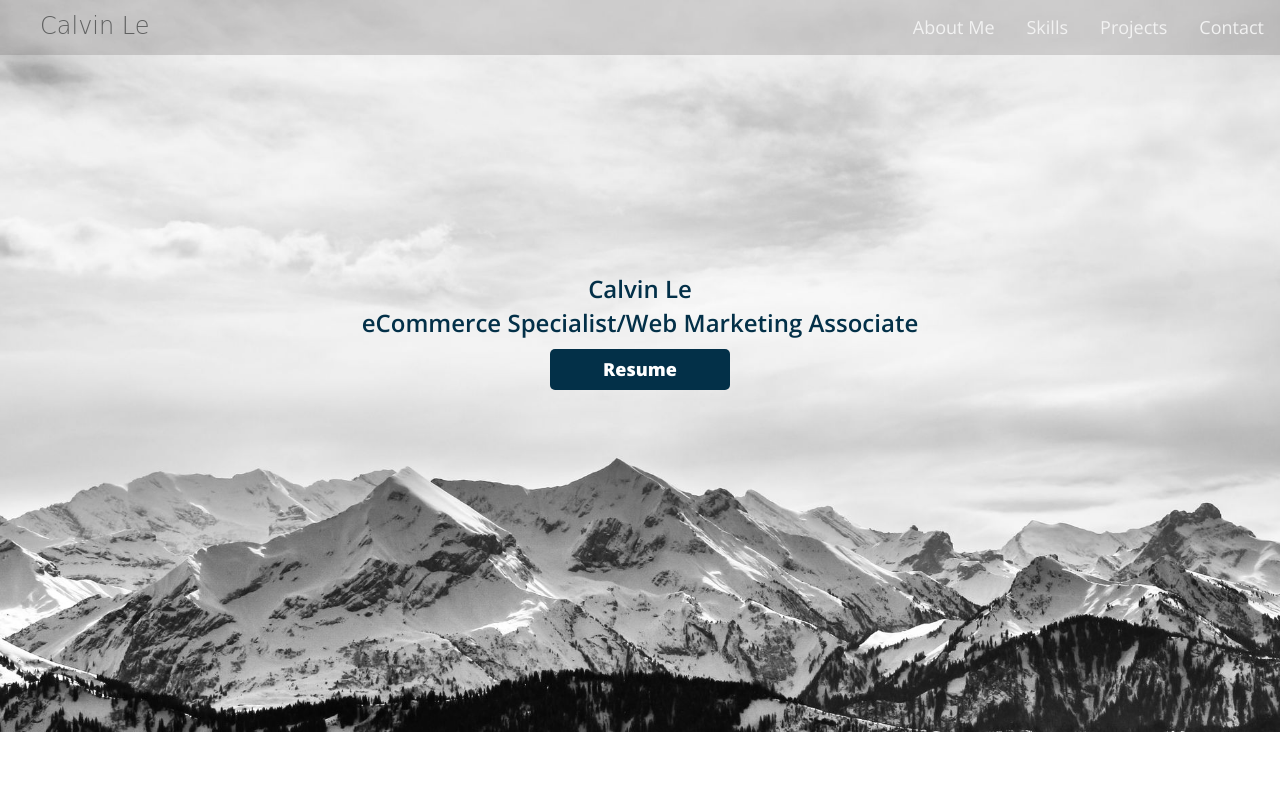
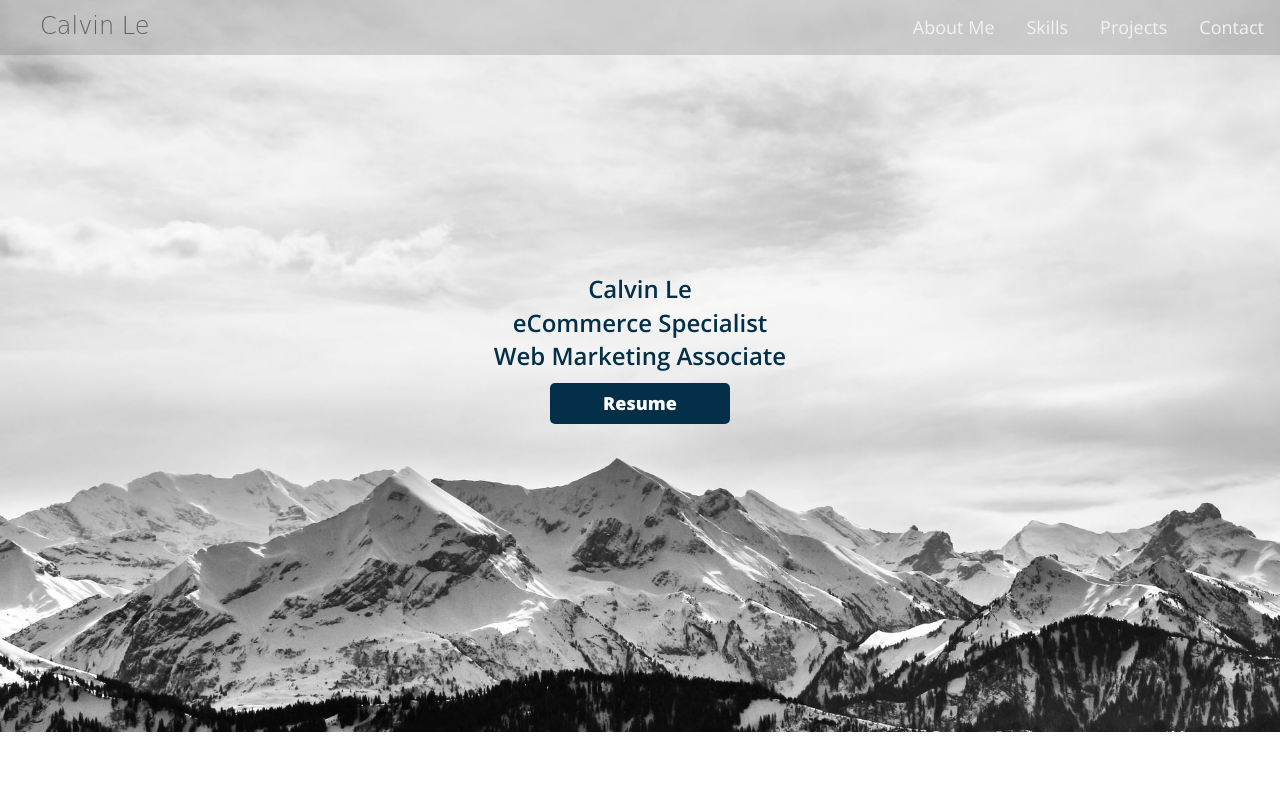
Before and after one commit to Calv519/calv519.github.io, a plain HTML site: page index.html in a window 1280 px wide. Shown: the top 799 px of the page. Drawn offline with nearby package versions, Linux system fonts and the light colour scheme.

Commit message:
update2022-1

```diff
--- a/index.html
+++ b/index.html
@@ -19,7 +19,7 @@
     <div class="container">
       <div class="logo"></div>
       <h2>Calvin Le</h2>
-      <h3>eCommerce Specialist/Web Marketing Associate</h3>
+      <h3>eCommerce Specialist<br>Web Marketing Associate</h3>
       <a class="button blue" href="./downloads/C.Le-Resume.pdf" download target="blank">Resume</a>
 
       <nav class>
```
Also changed, not shown: 1 other file.
